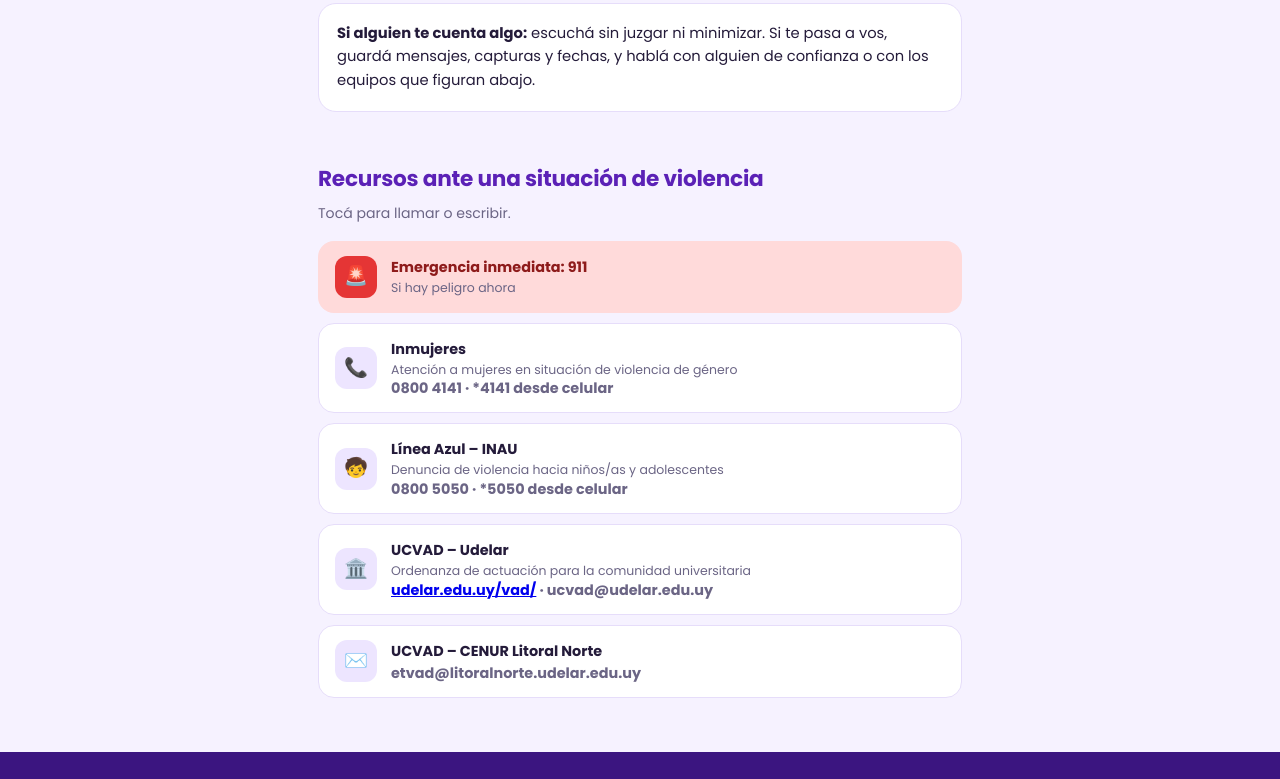
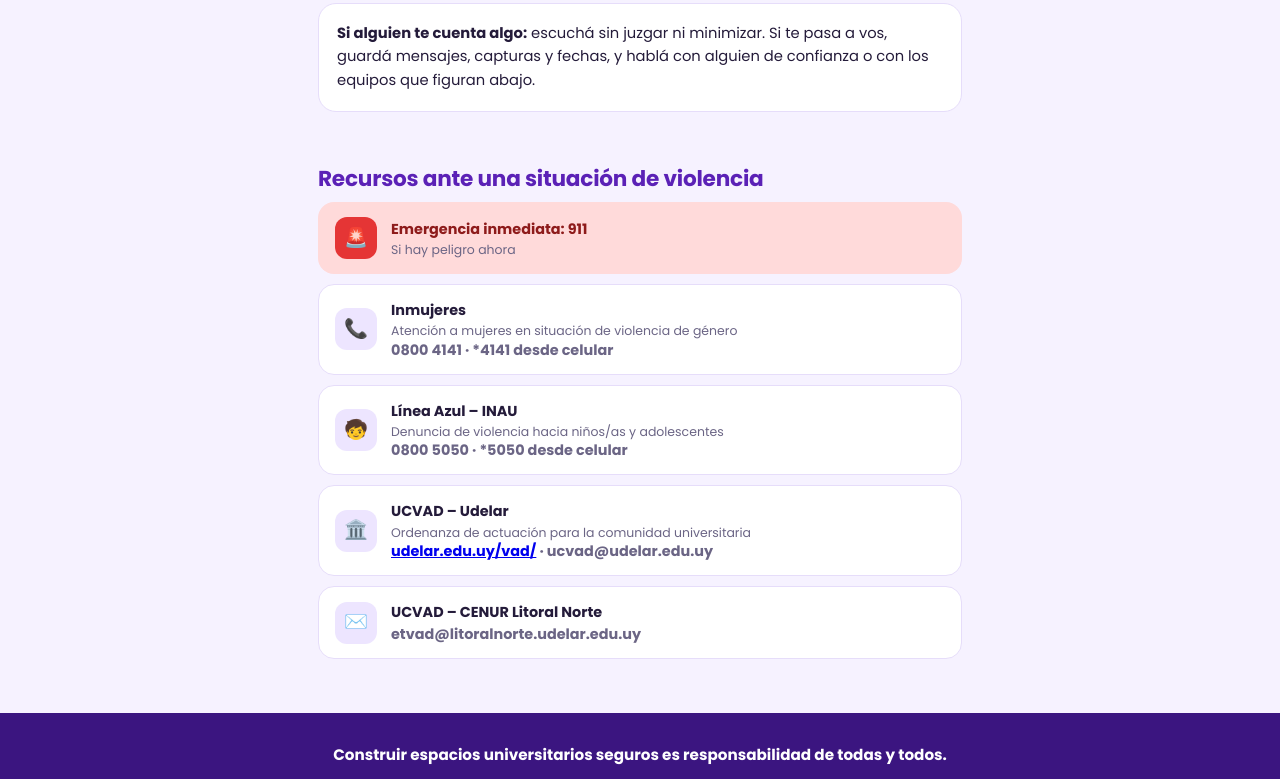
Before and after one commit to annipcrt/prevencion-violencia, a plain HTML site: page index.html in a window 1280 px wide. Shown: the part 2978-3757 px from the top of the page. Drawn offline with Linux system fonts and the light colour scheme.

Commit message:
descripción eliminada

```diff
--- a/index.html
+++ b/index.html
@@ -120,7 +120,7 @@ footer .big{font-size:1rem;font-weight:600;margin-top:14px;color:#fff}
 <div class="card"><p><b>Si alguien te cuenta algo:</b> escuchá sin juzgar ni minimizar. Si te pasa a vos, guardá mensajes, capturas y fechas, y hablá con alguien de confianza o con los equipos que figuran abajo.</p></div>
 </section>
 
-<section id="ayuda"><h2>Recursos ante una situación de violencia</h2><p class="sub">Tocá para llamar o escribir.</p>
+<section id="ayuda"><h2>Recursos ante una situación de violencia</h2>
 <div class="help em"><div class="ic">🚨</div><div><b>Emergencia inmediata: 911</b><span>Si hay peligro ahora</span></div></div>
 <div class="help"><div class="ic">📞</div><div><b>Inmujeres</b><span>Atención a mujeres en situación de violencia de género</span><span><b>0800 4141 · *4141 desde celular</b></span></div></div>
 <div class="help"><div class="ic">🧒</div><div><b>Línea Azul – INAU</b><span>Denuncia de violencia hacia niños/as y adolescentes</span><span><b>0800 5050 · *5050 desde celular</b></span></div></div>
```
